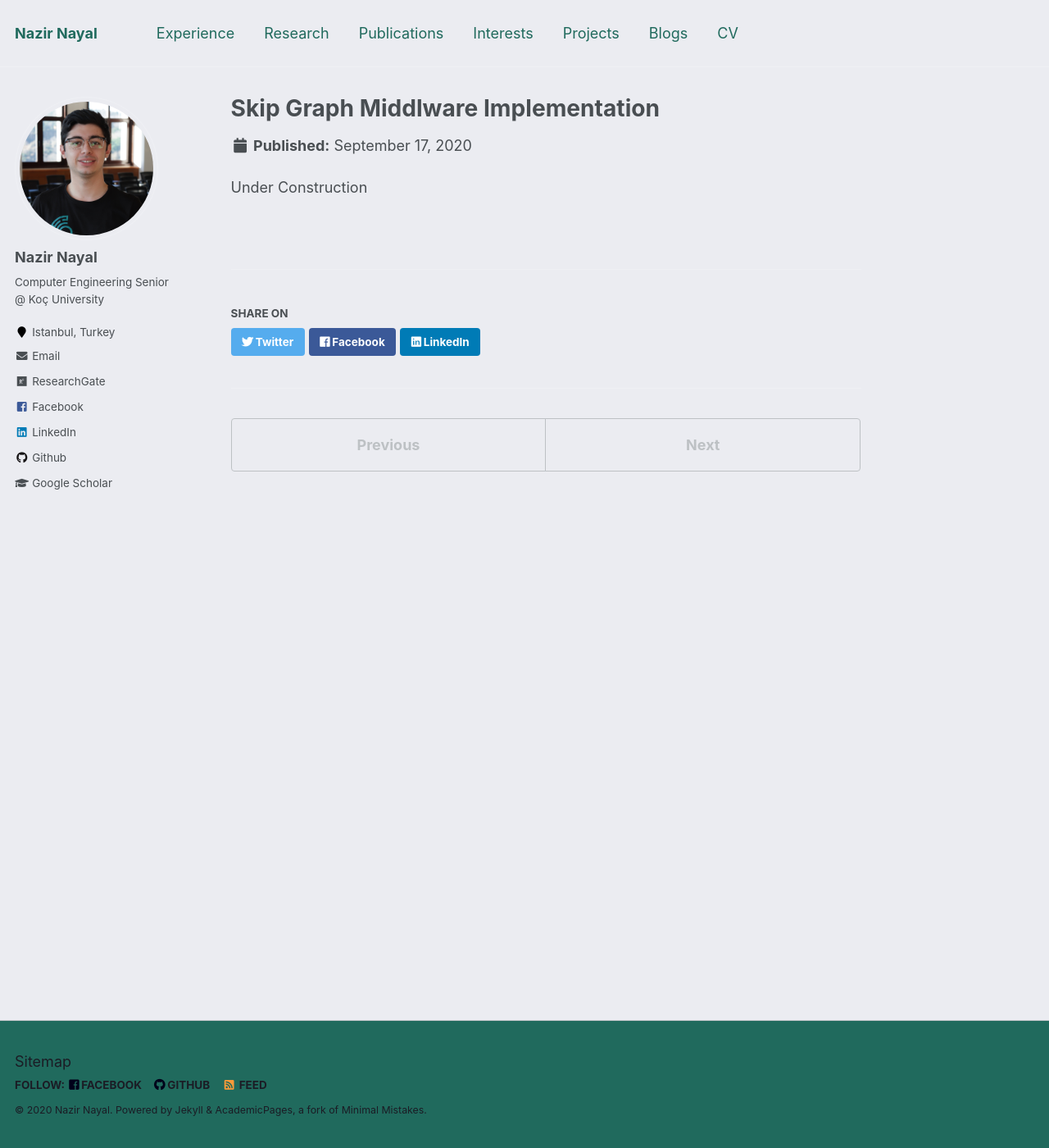
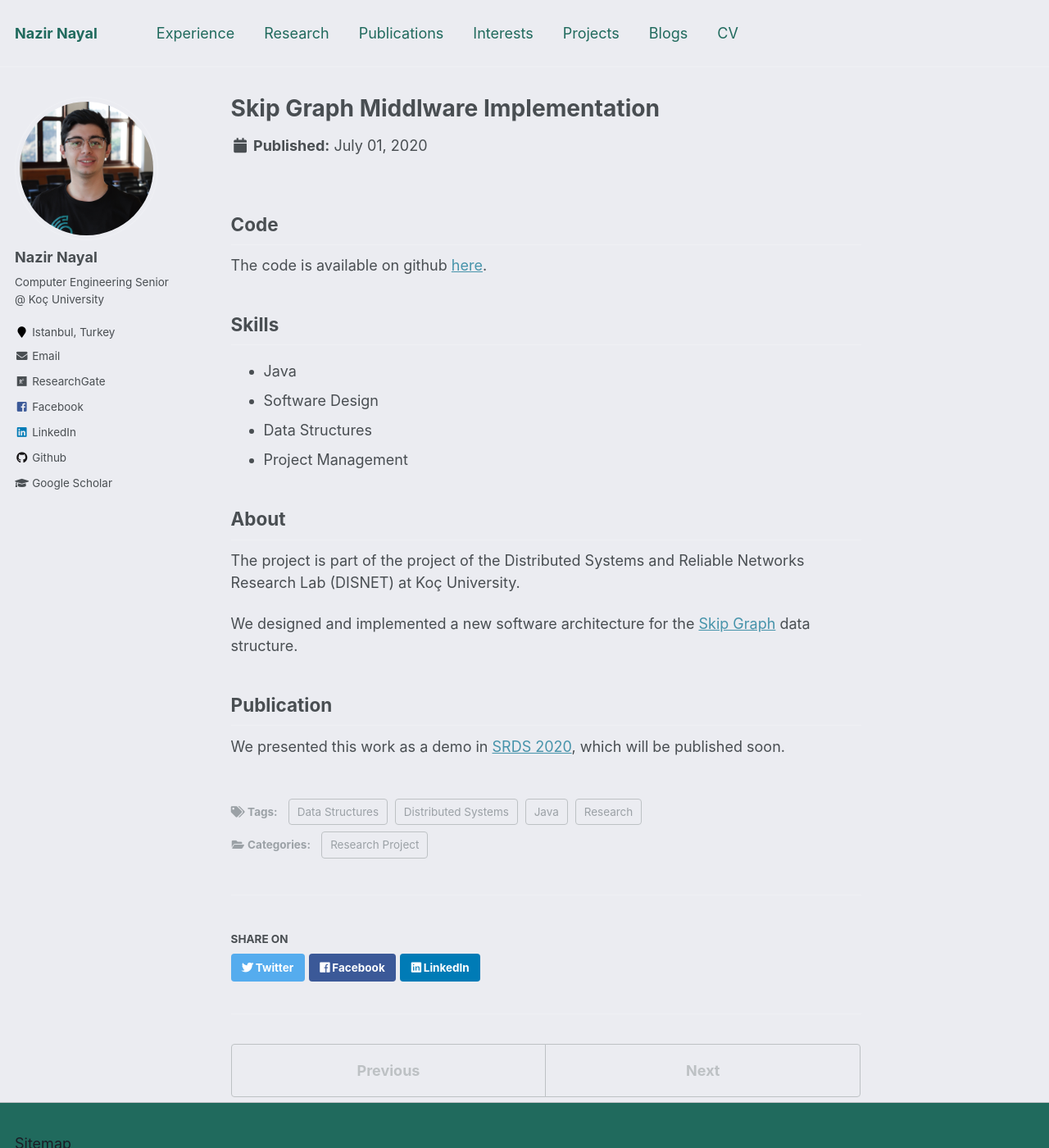
Before and after one commit to NazirNayal8/nazirnayal.github.io, a Jekyll site: the page built from _projects/skip_graph_middleware.md, in a window 1280 px wide and 1400 px high. Shown: the whole window at 82% size. Built offline with Jekyll 4.4.1, drawn with Linux system fonts in a browser that asks for light colours.

Commit message:
add skip graph project

```diff
--- a/_projects/skip_graph_middleware.md
+++ b/_projects/skip_graph_middleware.md
@@ -1,8 +1,35 @@
 ---
 title: "Skip Graph Middlware Implementation"
-excerpt: "Distributed Systems Research"
+excerpt: "Open-Source Implementation of Skip Graph Middelware"
 collection: projects
 permalink: /projects/skip_graph_middleware
+date: 2020-07-01
+categories:
+  - Research Project
+tags:
+  - Research
+  - Java
+  - Data Structures
+  - Distributed Systems
 ---
 
-Under Construction
+## Code
+
+The code is available on github [here](https://github.com/yhassanzadeh13/SkipGraphNode).
+
+## Skills
+
+* Java
+* Software Design
+* Data Structures
+* Project Management
+
+## About
+
+The project is part of the project of the Distributed Systems and Reliable Networks Research Lab (DISNET) at Koç University.
+
+We designed and implemented a new software architecture for the [Skip Graph](https://dl.acm.org/doi/10.1145/1290672.1290674) data structure.
+
+## Publication
+
+We presented this work as a demo in [SRDS 2020](https://srds-conference.org/index-real.html), which will be published soon.
```
Also changed, not shown: _projects/lightchain_implementation.md (+2 -1 lines).
